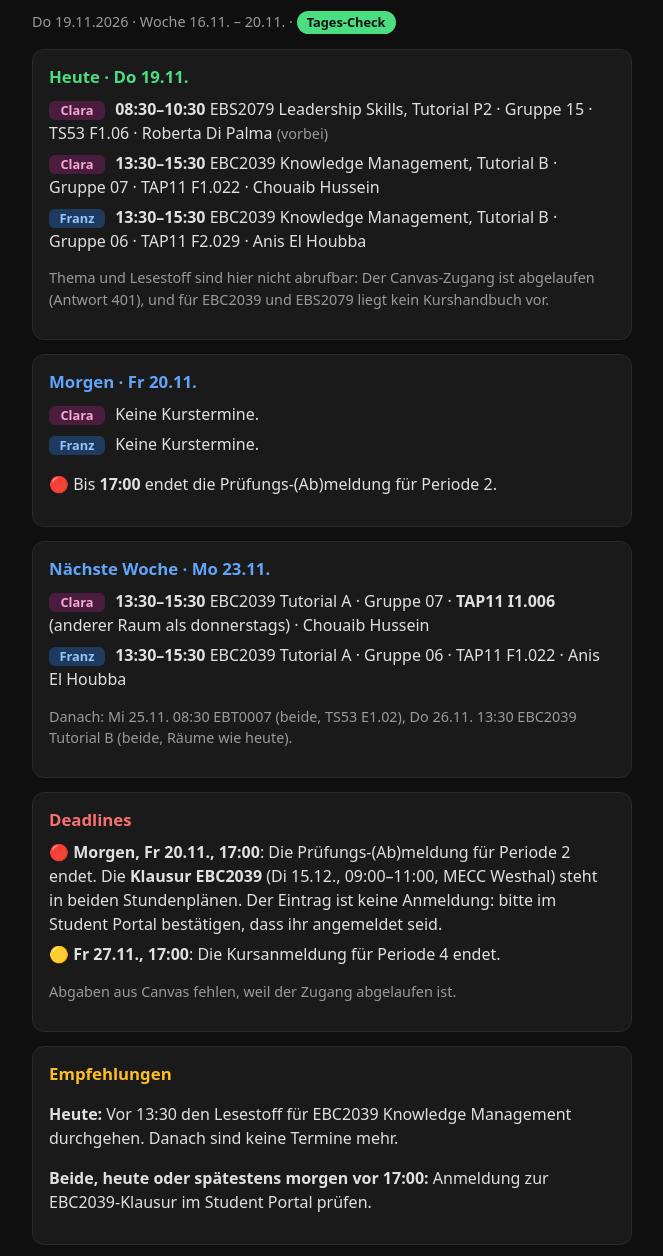
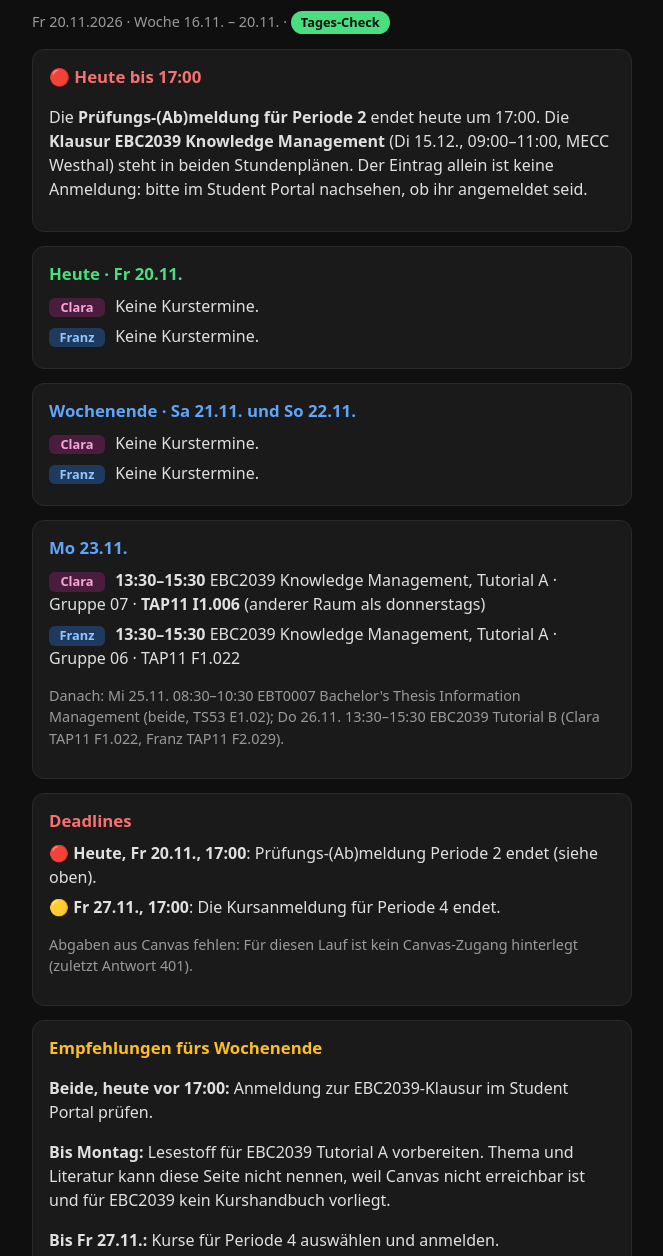
Before and after one commit to 192006-dot/uni-daily-check, a plain HTML site: page index.html in a window 1280 px wide. Shown: the part 53-1309 px from the top of the page, without its empty margins (308-971 px from the left). Drawn offline with Linux system fonts and the light colour scheme.

Commit message:
Update: Freitag 2026-11-20 (Clara-Lauf: beide Feeds 10:47 geprüft, kein Canvas)
Co-Authored-By: Claude Opus 5.5 <noreply@anthropic.com>

```diff
--- a/index.html
+++ b/index.html
@@ -5,32 +5,33 @@ h1{font-size:1.4rem;margin:0}h2{font-size:1.05rem;margin:0 0 8px}.badge{display:
 .today h2{color:#4ade80}.tom h2{color:#60a5fa}.hint h2{color:#fbbf24}.urg h2{color:#f87171}.ok h2{color:#4ade80}
 .who{display:inline-block;min-width:44px;text-align:center;border-radius:6px;padding:0 6px;font-size:.8rem;font-weight:600;margin-right:6px}
 .who.f{background:#1e3a5f;color:#93c5fd}.who.c{background:#4a1d3f;color:#f9a8d4}.ev{margin:6px 0}.muted{color:#9a9a9a;font-size:.9rem}a{color:#60a5fa}</style></head><body>
-<h1>Uni Daily Check</h1><p class="muted">Do 19.11.2026 · Woche 16.11. – 20.11. · <span class="badge">Tages-Check</span></p>
+<h1>Uni Daily Check</h1><p class="muted">Fr 20.11.2026 · Woche 16.11. – 20.11. · <span class="badge">Tages-Check</span></p>
 
-<div class="card today"><h2>Heute · Do 19.11.</h2>
-<div class="ev"><span class="who c">Clara</span> <b>08:30–10:30</b> EBS2079 Leadership Skills, Tutorial P2 · Gruppe 15 · TS53 F1.06 · Roberta Di Palma <span class="muted">(vorbei)</span></div>
-<div class="ev"><span class="who c">Clara</span> <b>13:30–15:30</b> EBC2039 Knowledge Management, Tutorial B · Gruppe 07 · TAP11 F1.022 · Chouaib Hussein</div>
-<div class="ev"><span class="who f">Franz</span> <b>13:30–15:30</b> EBC2039 Knowledge Management, Tutorial B · Gruppe 06 · TAP11 F2.029 · Anis El Houbba</div>
-<p class="muted">Thema und Lesestoff sind hier nicht abrufbar: Der Canvas-Zugang ist abgelaufen (Antwort 401), und für EBC2039 und EBS2079 liegt kein Kurshandbuch vor.</p></div>
+<div class="card urg"><h2>🔴 Heute bis 17:00</h2>
+<p>Die <b>Prüfungs-(Ab)meldung für Periode 2</b> endet heute um 17:00. Die <b>Klausur EBC2039 Knowledge Management</b> (Di 15.12., 09:00–11:00, MECC Westhal) steht in beiden Stundenplänen. Der Eintrag allein ist keine Anmeldung: bitte im Student Portal nachsehen, ob ihr angemeldet seid.</p></div>
 
-<div class="card tom"><h2>Morgen · Fr 20.11.</h2>
+<div class="card today"><h2>Heute · Fr 20.11.</h2>
 <div class="ev"><span class="who c">Clara</span> Keine Kurstermine.</div>
-<div class="ev"><span class="who f">Franz</span> Keine Kurstermine.</div>
-<p>🔴 Bis <b>17:00</b> endet die Prüfungs-(Ab)meldung für Periode 2.</p></div>
+<div class="ev"><span class="who f">Franz</span> Keine Kurstermine.</div></div>
 
-<div class="card tom"><h2>Nächste Woche · Mo 23.11.</h2>
-<div class="ev"><span class="who c">Clara</span> <b>13:30–15:30</b> EBC2039 Tutorial A · Gruppe 07 · <b>TAP11 I1.006</b> (anderer Raum als donnerstags) · Chouaib Hussein</div>
-<div class="ev"><span class="who f">Franz</span> <b>13:30–15:30</b> EBC2039 Tutorial A · Gruppe 06 · TAP11 F1.022 · Anis El Houbba</div>
-<p class="muted">Danach: Mi 25.11. 08:30 EBT0007 (beide, TS53 E1.02), Do 26.11. 13:30 EBC2039 Tutorial B (beide, Räume wie heute).</p></div>
+<div class="card tom"><h2>Wochenende · Sa 21.11. und So 22.11.</h2>
+<div class="ev"><span class="who c">Clara</span> Keine Kurstermine.</div>
+<div class="ev"><span class="who f">Franz</span> Keine Kurstermine.</div></div>
+
+<div class="card tom"><h2>Mo 23.11.</h2>
+<div class="ev"><span class="who c">Clara</span> <b>13:30–15:30</b> EBC2039 Knowledge Management, Tutorial A · Gruppe 07 · <b>TAP11 I1.006</b> (anderer Raum als donnerstags)</div>
+<div class="ev"><span class="who f">Franz</span> <b>13:30–15:30</b> EBC2039 Knowledge Management, Tutorial A · Gruppe 06 · TAP11 F1.022</div>
+<p class="muted">Danach: Mi 25.11. 08:30–10:30 EBT0007 Bachelor's Thesis Information Management (beide, TS53 E1.02); Do 26.11. 13:30–15:30 EBC2039 Tutorial B (Clara TAP11 F1.022, Franz TAP11 F2.029).</p></div>
 
 <div class="card urg"><h2>Deadlines</h2>
-<div class="ev">🔴 <b>Morgen, Fr 20.11., 17:00</b>: Die Prüfungs-(Ab)meldung für Periode 2 endet. Die <b>Klausur EBC2039</b> (Di 15.12., 09:00–11:00, MECC Westhal) steht in beiden Stundenplänen. Der Eintrag ist keine Anmeldung: bitte im Student Portal bestätigen, dass ihr angemeldet seid.</div>
+<div class="ev">🔴 <b>Heute, Fr 20.11., 17:00</b>: Prüfungs-(Ab)meldung Periode 2 endet (siehe oben).</div>
 <div class="ev">🟡 <b>Fr 27.11., 17:00</b>: Die Kursanmeldung für Periode 4 endet.</div>
-<p class="muted">Abgaben aus Canvas fehlen, weil der Zugang abgelaufen ist.</p></div>
+<p class="muted">Abgaben aus Canvas fehlen: Für diesen Lauf ist kein Canvas-Zugang hinterlegt (zuletzt Antwort 401).</p></div>
 
-<div class="card hint"><h2>Empfehlungen</h2>
-<p><b>Heute:</b> Vor 13:30 den Lesestoff für EBC2039 Knowledge Management durchgehen. Danach sind keine Termine mehr.</p>
-<p><b>Beide, heute oder spätestens morgen vor 17:00:</b> Anmeldung zur EBC2039-Klausur im Student Portal prüfen.</p></div>
+<div class="card hint"><h2>Empfehlungen fürs Wochenende</h2>
+<p><b>Beide, heute vor 17:00:</b> Anmeldung zur EBC2039-Klausur im Student Portal prüfen.</p>
+<p><b>Bis Montag:</b> Lesestoff für EBC2039 Tutorial A vorbereiten. Thema und Literatur kann diese Seite nicht nennen, weil Canvas nicht erreichbar ist und für EBC2039 kein Kurshandbuch vorliegt.</p>
+<p><b>Bis Fr 27.11.:</b> Kurse für Periode 4 auswählen und anmelden.</p></div>
 
-<p class="muted">Aktualisiert: 19.11.2026 11:39 (Clara-Durchgang), Franz-Zeilen 11:4x gegen frischen Franz-Feed geprüft (88 Termine, unverändert) · Quelle: Clara-Feed und Franz-Feed 19.11. (Synchronisierung 09:03), je 88 Termine; Do–Mo und Klausur EBC2039 aus beiden Feeds geprüft. Canvas 401.</p>
+<p class="muted">Aktualisiert: 20.11.2026 10:47 (Clara-Durchgang) · Quelle: Clara-Feed und Franz-Feed 20.11. (Synchronisierung 10:47), je 88 Termine; Fr–Do und Klausur EBC2039 aus beiden Feeds geprüft. Canvas nicht erreichbar.</p>
 </body></html>
```
